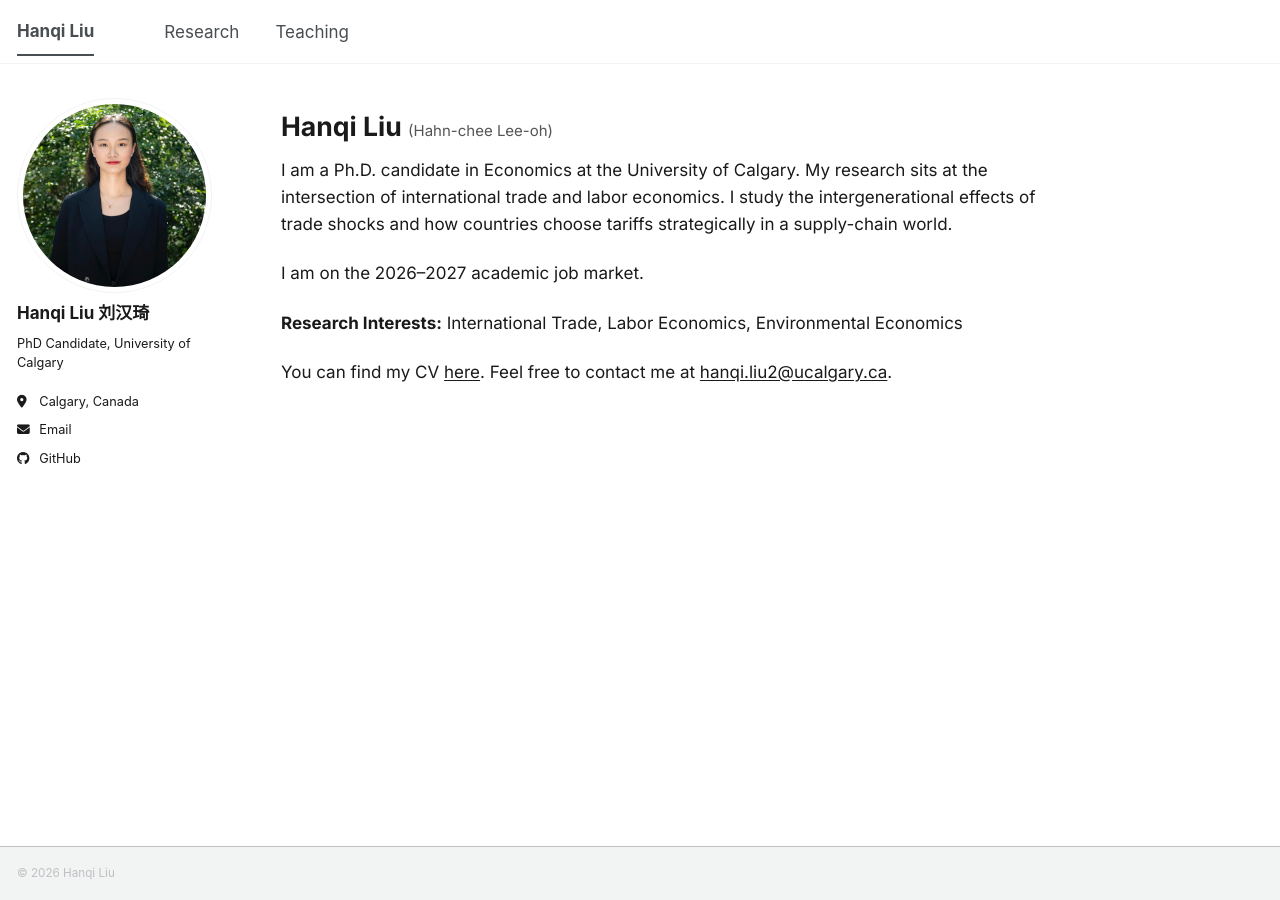
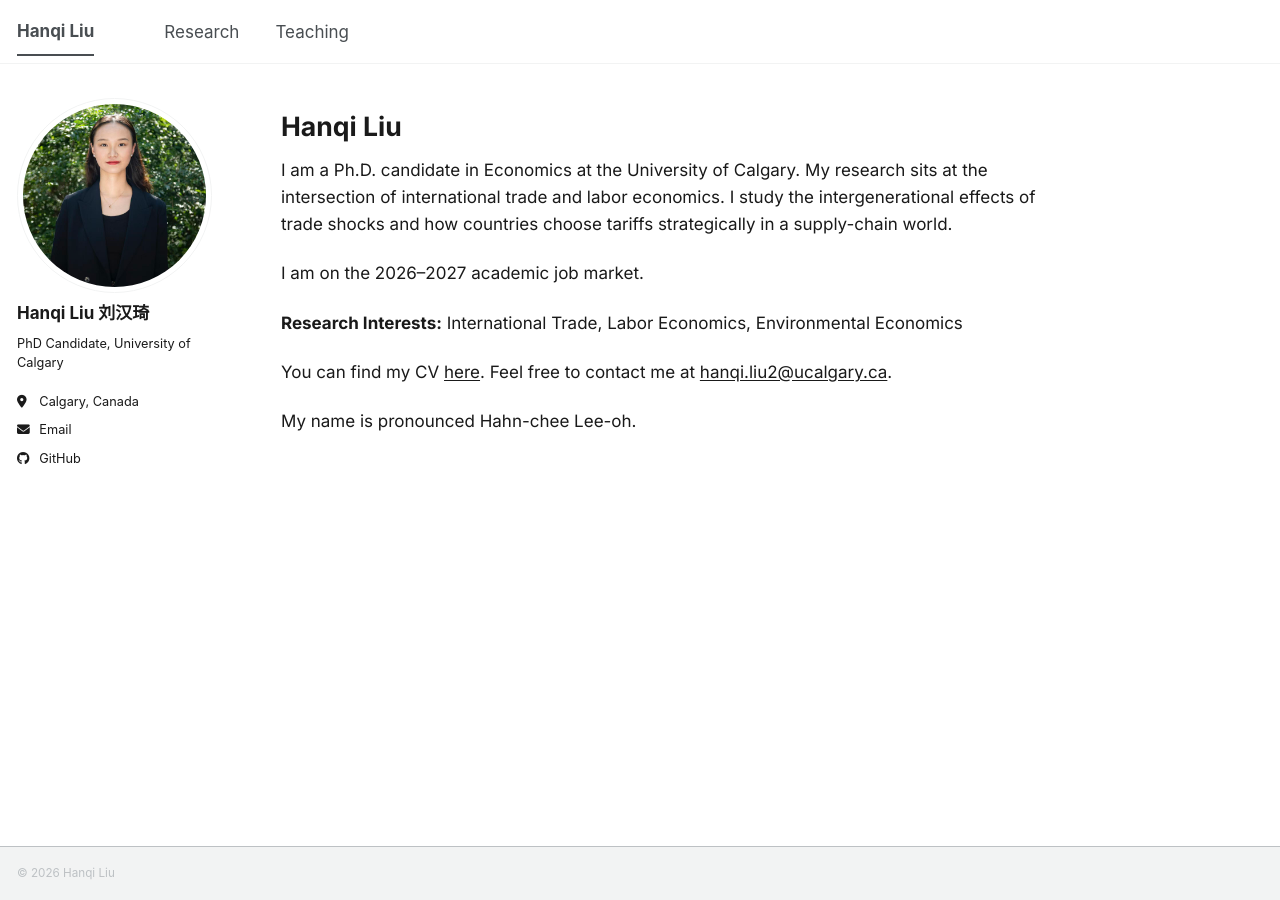
Before and after one commit to hanqi-liu-econ/hanqi-liu-econ.github.io, a Jekyll site: the page built from _pages/about.md, in a window 1280 px wide. Built offline with Jekyll 4.4.1, drawn with Linux system fonts in a browser that asks for light colours; a script bundle is joined from its source files by our own code; library files that are not in the unit come from our copies; part of the change alters nothing that is shown.

Commit message:
Update about.md

```diff
--- a/_pages/about.md
+++ b/_pages/about.md
@@ -7,7 +7,7 @@ redirect_from:
   - /about.html
 ---
 
-# Hanqi Liu <span style="font-size: 15px; font-weight: 400; color: #555;">(Hahn-chee Lee-oh)</span>
+# Hanqi Liu
 
 I am a Ph.D. candidate in Economics at the University of Calgary. My research sits at the intersection of international trade and labor economics. I study the intergenerational effects of trade shocks and how countries choose tariffs strategically in a supply-chain world.
 
@@ -16,3 +16,5 @@ I am on the 2026–2027 academic job market.
 **Research Interests:** International Trade, Labor Economics, Environmental Economics
 
 You can find my CV [here](/files/Hanqi_Liu_CV.pdf). Feel free to contact me at [hanqi.liu2@ucalgary.ca](mailto:hanqi.liu2@ucalgary.ca).
+
+My name is pronounced Hahn-chee Lee-oh.
```
